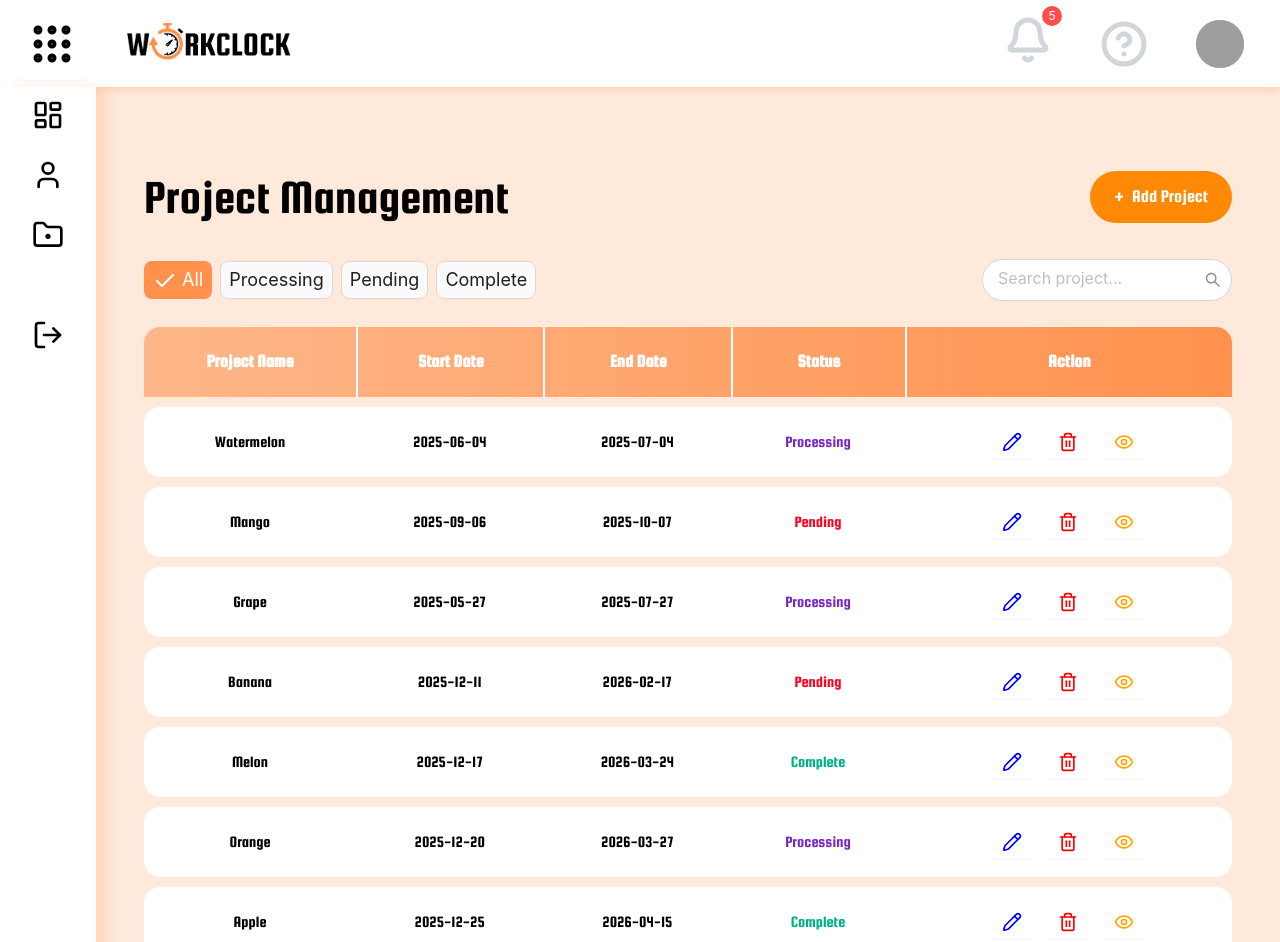
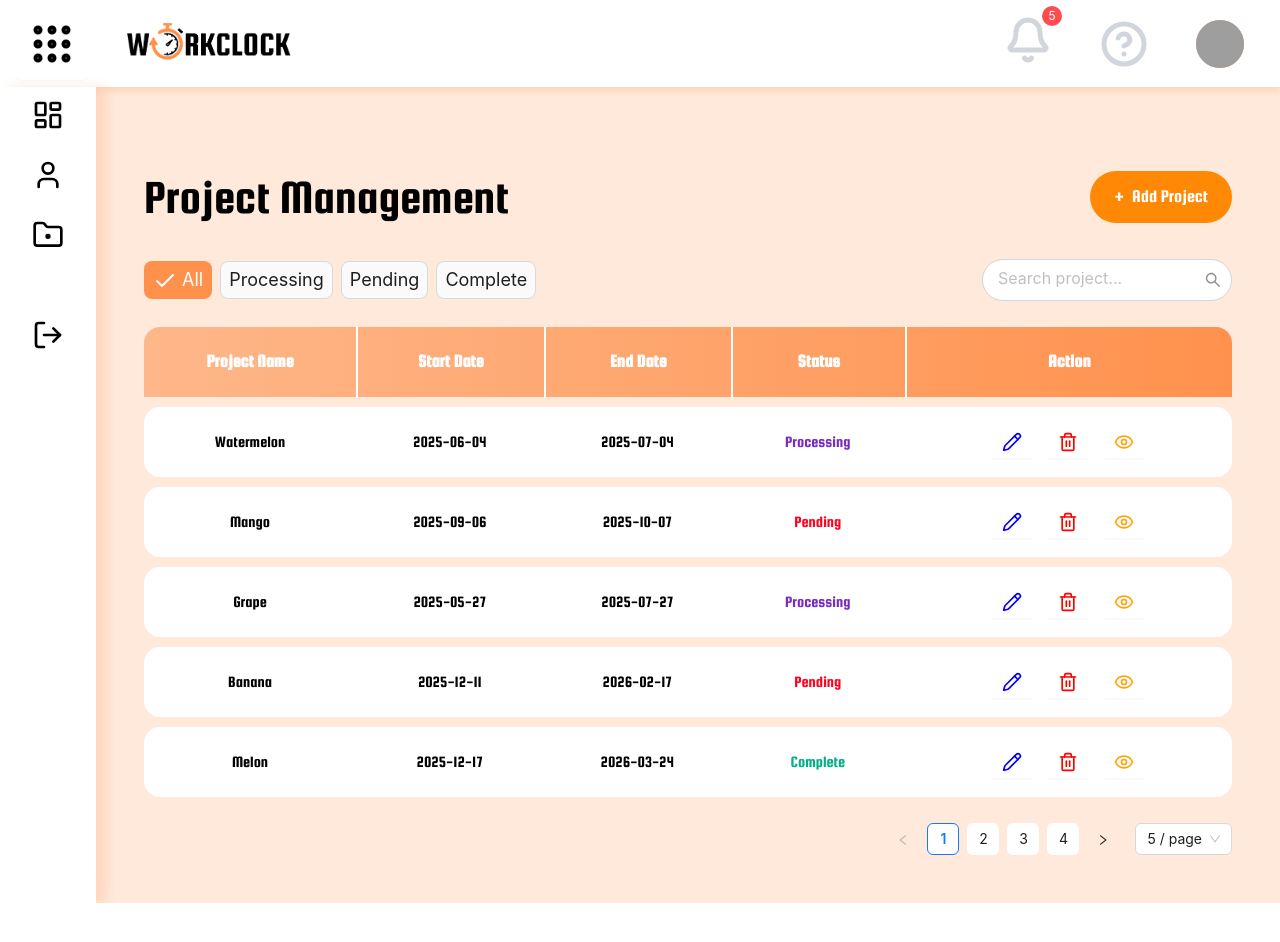
Before and after one commit to MuonNghiCode/work-clock, a React (Vite) app: page /admin/project in a window 1280 px wide. Shown: the top 942 px of the page. After the commit the page ends 903 px from the top, so only its background shows below. Built offline with nearby package versions, Linux system fonts and the light colour scheme; sample sign-in values are in the browser's storage; grey boxes are pictures that could not be loaded.

Commit message:
set pagesize

```diff
--- a/src/components/AdminComponents/TableProject/TableProject.tsx
+++ b/src/components/AdminComponents/TableProject/TableProject.tsx
@@ -23,7 +23,7 @@ const TableProject: React.FC<DataProps> = ({
   onDeleteProject,
 }) => {
   const [currentPage, setCurrentPage] = useState(1);
-  const [pageSize, setPageSize] = useState(10);
+  const [pageSize, setPageSize] = useState(5);
   const [statusFilter, setStatusFilter] = useState<string | null>(null);
   const [searchValue, setSearchValue] = useState<string>("");
   const [showProjectDetail, setShowProjectDetail] = useState<boolean>(false);
```
